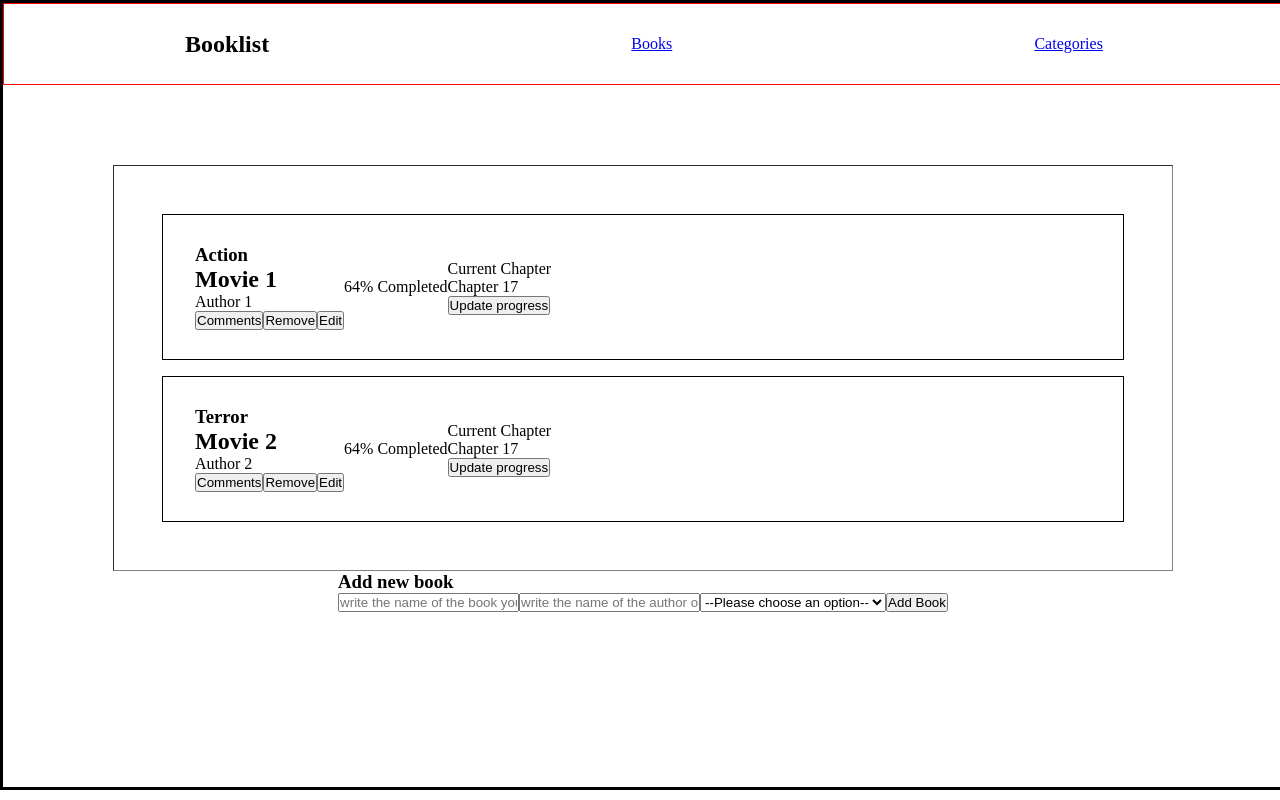
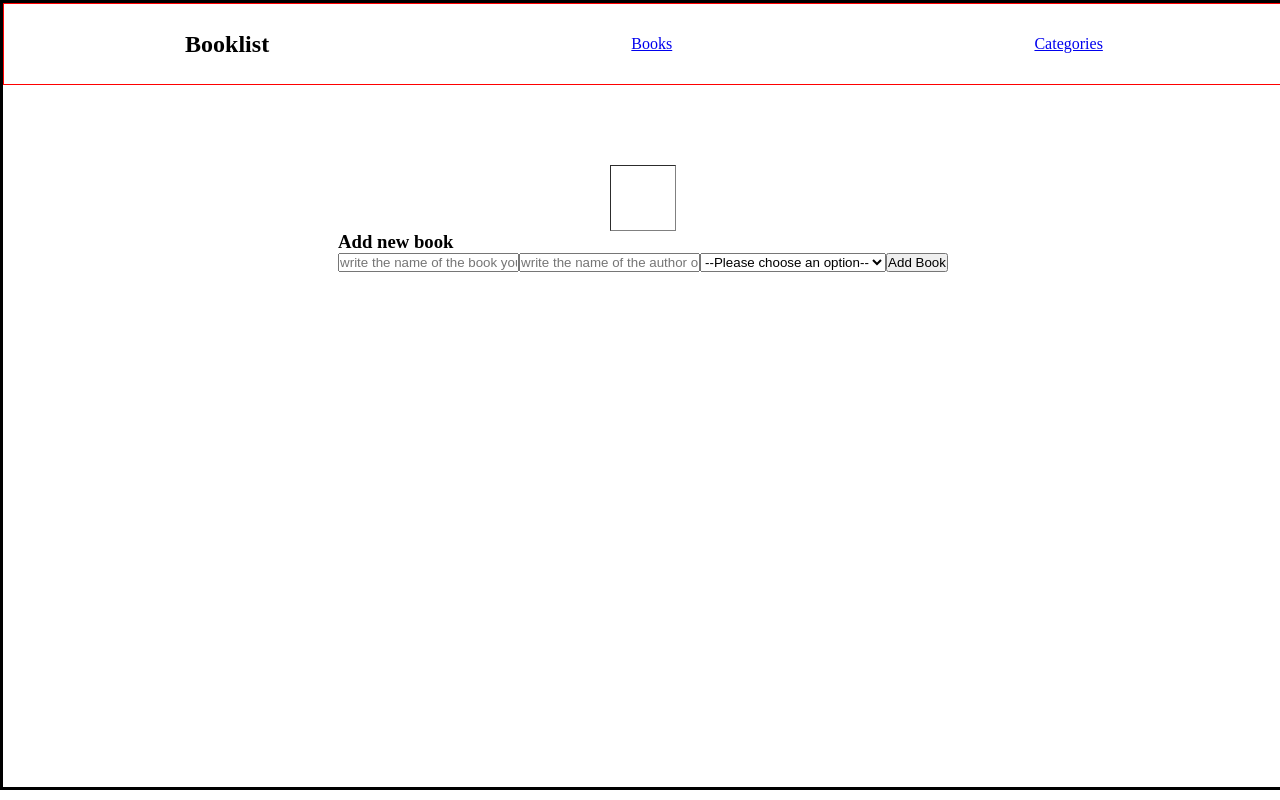
Before and after one commit to sntgopl/booklist-store, a React (Create React App) app: page / in a window 1280 px wide. Built offline with nearby package versions, Linux system fonts and the light colour scheme.

Commit message:
Update react components with redux

```diff
--- a/src/Pages/Booklist.js
+++ b/src/Pages/Booklist.js
@@ -1,21 +1,23 @@
 import React from 'react';
+import { useDispatch, useSelector } from 'react-redux';
 import Book from '../Components/Books';
 import AddBook from '../Components/Form';
+import { removeBook } from '../redux/books/book';
 
 const Books = () => {
-  const booklist = [
-    {
-      id: 1, title: 'Movie 1', author: 'Author 1', category: 'Action',
-    },
-    {
-      id: 2, title: 'Movie 2', author: 'Author 2', category: 'Terror',
-    },
-  ];
+  const booklist = useSelector((state) => state.books);
+  const dispatch = useDispatch();
+  const remove = (id) => {
+    dispatch(removeBook(id));
+  };
   return (
     <div className="HomePage">
       <ul className="Booklist">
         {booklist.map((book) => (
-          <Book key={book.id} title={book.title} author={book.author} category={book.category} />
+          <li key={book.id}>
+            <Book title={book.title} author={book.author} category={book.category} id={book.id} />
+            <button type="button" onClick={remove(book.id)}>Remove</button>
+          </li>
         ))}
       </ul>
       <AddBook />
--- a/src/redux/books/book.js
+++ b/src/redux/books/book.js
@@ -2,20 +2,22 @@ import Types from '../widgets/widget';
 
 const addBook = (book) => ({
   type: Types.ADD_BOOK,
-  payload: book,
+  book,
 });
 
 const removeBook = (id) => ({
   type: Types.REMOVE_BOOK,
-  payload: id,
+  id,
 });
 
 const bookReducer = (state = [], action) => {
   switch (action.type) {
     case Types.ADD_BOOK:
-      return [...state, action.payload];
+      return [...state, { ...action.book, id: state.length + 1 }];
     case Types.REMOVE_BOOK:
-      return state.filter((book) => book.id !== action.payload);
+      const filterBooks = state.filter((book) => book.id !== action.id);
+      const newArray = filterBooks.map((book, index) => ({ ...book, id: index + 1 }));
+      return newArray;
     default:
       return state;
   }
```
